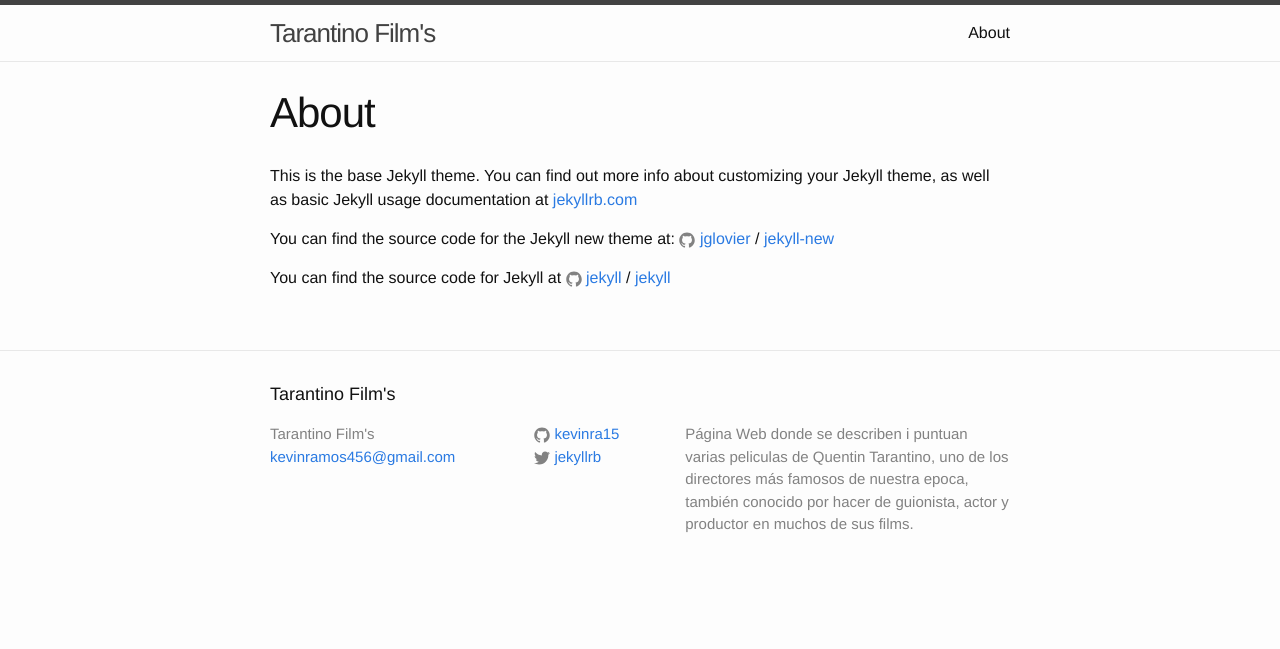
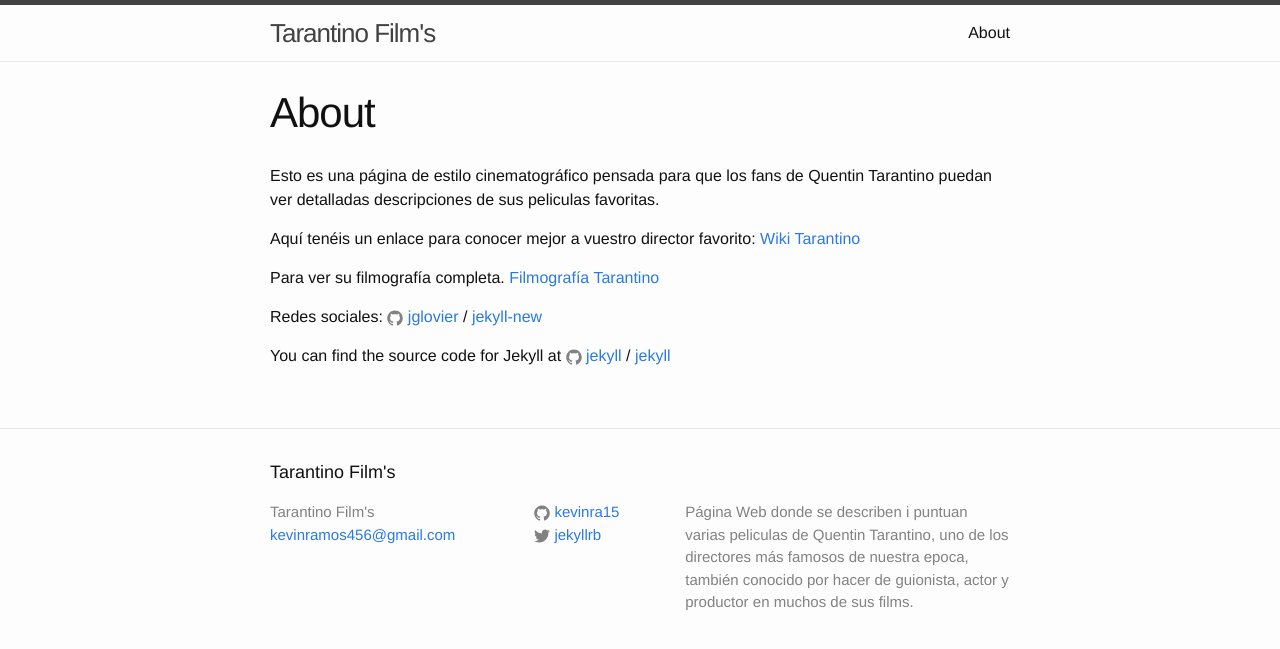
Before and after one commit to kevinra15/kevinra15.github.io, a Jekyll site: the page built from about.md, in a window 1280 px wide. Shown: the top 649 px of the page. Built offline with Jekyll 4.4.1, drawn with Linux system fonts in a browser that asks for light colours.

Commit message:
Edit about and css to Portada images

```diff
--- a/_posts/2016-04-19-pulp-fiction.markdown
+++ b/_posts/2016-04-19-pulp-fiction.markdown
@@ -37,7 +37,7 @@ Productora Miramax Films / Band Apart / Jersey Films. Productor: Lawrence Bender
 
 Género Thriller. Acción | Crimen. Historias cruzadas. Película de culto
 
-Wikipedia [killbillofficial-site]
+Wikipedia [pulpfiction-site]
 
 ## Synopsis:
 Jules y Vincent, dos asesinos a sueldo con no demasiadas luces, trabajan
--- a/about.md
+++ b/about.md
@@ -4,9 +4,17 @@ title: About
 permalink: /about/
 ---
 
-This is the base Jekyll theme. You can find out more info about customizing your Jekyll theme, as well as basic Jekyll usage documentation at [jekyllrb.com](http://jekyllrb.com/)
+Esto es una página de estilo cinematográfico pensada para que los
+fans de Quentin Tarantino puedan ver detalladas descripciones de sus
+peliculas favoritas.
 
-You can find the source code for the Jekyll new theme at:
+Aquí tenéis un enlace para conocer mejor a vuestro director favorito:
+[Wiki Tarantino](https://es.wikipedia.org/wiki/Quentin_Tarantino)
+
+Para ver su filmografía completa.
+[Filmografía Tarantino](http://www.sensacine.com/actores/actor-15570/filmografia/)
+
+Redes sociales:
 {% include icon-github.html username="jglovier" %} /
 [jekyll-new](https://github.com/jglovier/jekyll-new)
 
--- a/css/main.scss
+++ b/css/main.scss
@@ -52,6 +52,9 @@ $on-laptop:        800px;
         "syntax-highlighting"
 ;
 
+//My css
+
+//Portada photo
 img[alt="Portada"] {
   width:  300px;
   display: block;
```
Also changed, not shown: _posts/2016-04-19-django.markdown (added, +42 -0 lines), images/django.jpg (added).
